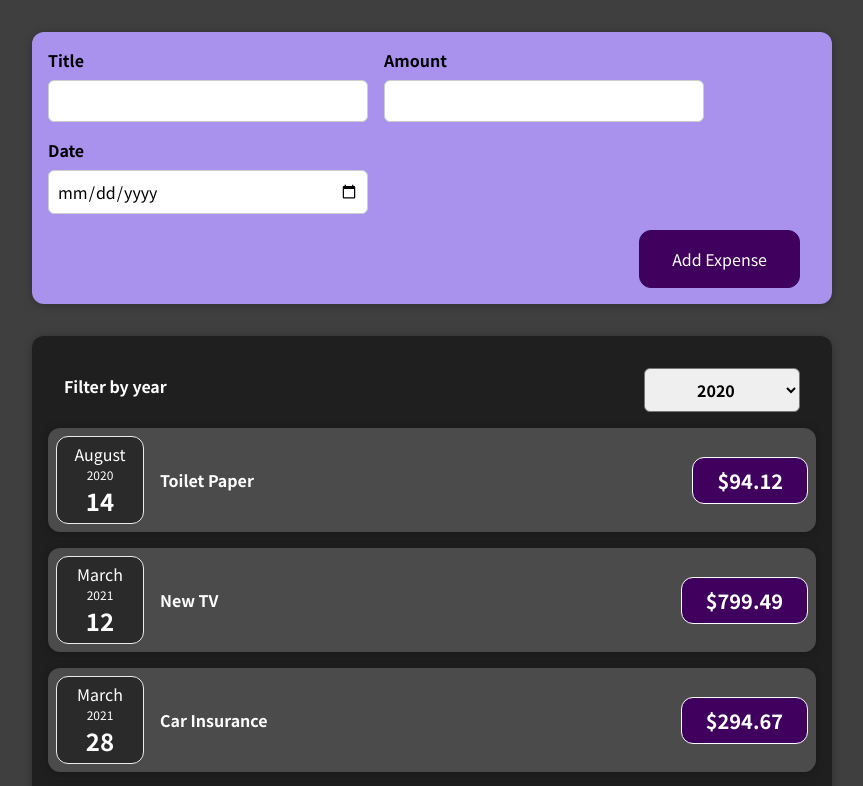
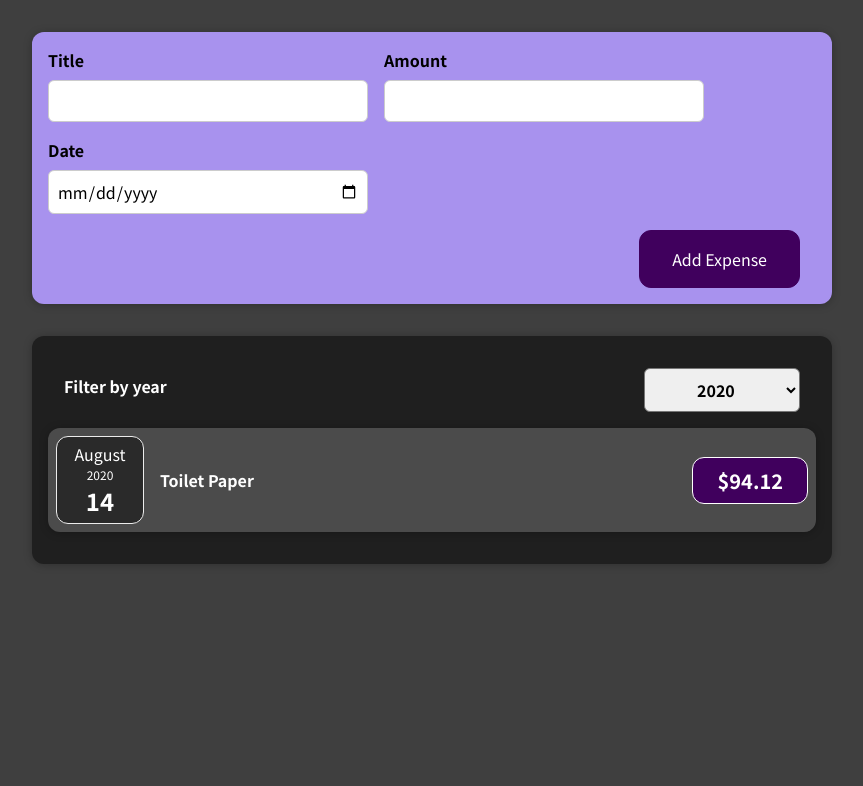
Before and after one commit to nikg41/ReactBasic, a React (Create React App) app: page / in a window 1280 px wide. Shown: the top 786 px of the page, without its empty margins (208-1071 px from the left). Built offline with nearby package versions, Linux system fonts and the light colour scheme.

Commit message:
Added latest code

```diff
--- a/src/App.js
+++ b/src/App.js
@@ -1,8 +1,7 @@
-import React from 'react';
+import React, { useState } from 'react';
 import Expenses from './components/Expenses/Expenses';
 import NewExpense from './components/NewExpense/NewExpense';
-function App() {
-	const expenses = [
+const DUMMY_EXPENSES = [
 	{
 		id: 'e1',
 		title: 'Toilet Paper',
@@ -24,9 +23,13 @@
 	},
 ];
 
+function App() {
+	const [expenses, setExpenses] = useState(DUMMY_EXPENSES);
+
 	const addExpenseHandler = expense => {
-		console.log("In App.js")
-		console.log("::::: expense", expense)
+		setExpenses((prevExpenses) => {
+			return [expense, ...prevExpenses]
+		})
 	}
 	return (
 		<div>
--- a/src/components/Expenses/ExpenseItem.js
+++ b/src/components/Expenses/ExpenseItem.js
@@ -1,4 +1,4 @@
-import React, { useState } from 'react';
+import React from 'react';
 import './ExpenseItem.css'
 import ExpenseDate from './ExpenseDate';
 import Card from '../UI/Card';
--- a/src/components/Expenses/Expenses.js
+++ b/src/components/Expenses/Expenses.js
@@ -1,23 +1,22 @@
 import React, { useState } from 'react';
-import ExpenseItem from "./ExpenseItem";
 import Card from "../UI/Card";
 import './Expenses.css';
 import ExpensesFilter from './ExpensesFilter';
+import ExpensesList from './ExpensesList';
+
 const Expenses = (props) => {
     const [filteredYear, setFilteredYear] = useState('2020');
     const filterChangeHandler = selectedYear => {
         setFilteredYear(selectedYear);
     }
+
+    const filteredExpenses = props.items.filter(expense =>
+        expense.date.getFullYear().toString() === filteredYear);
     return (
         <div>
             <Card className="expenses">
                 <ExpensesFilter selected={filteredYear} onChangeFilter={filterChangeHandler} />
-                {props.items.map(expense =>
-                    <ExpenseItem
-                        title={expense.title}
-                        amount={expense.amount}
-                        date={expense.date}
-                    />)}
+                <ExpensesList items={filteredExpenses} />
             </Card>
         </div>
     )
--- /dev/null
+++ b/src/components/Expenses/ExpensesList.css
@@ -0,0 +1,9 @@
+.expenses-list {
+	list-style: none;
+	padding: 0;
+}
+
+.expenses-list__fallback {
+	color: white;
+	text-align: center;
+}
--- /dev/null
+++ b/src/components/Expenses/ExpensesList.js
@@ -0,0 +1,21 @@
+import React from 'react'
+import ExpenseItem from './ExpenseItem';
+import "./ExpensesList.css"
+
+const ExpensesList = (props) => {
+
+    if (props.items.length === 0) {
+        return <h2 className='expenses-list__fallback'>Found no expenses.</h2>;
+    }
+    return <ul className='expenses-list'>
+        {props.items.map(expense =>
+            <ExpenseItem
+                key={expense.id}
+                title={expense.title}
+                amount={expense.amount}
+                date={expense.date}
+            />)}
+    </ul>;
+}
+
+export default ExpensesList;
```
Lines whose indentation alone changed are shown as unchanged.
